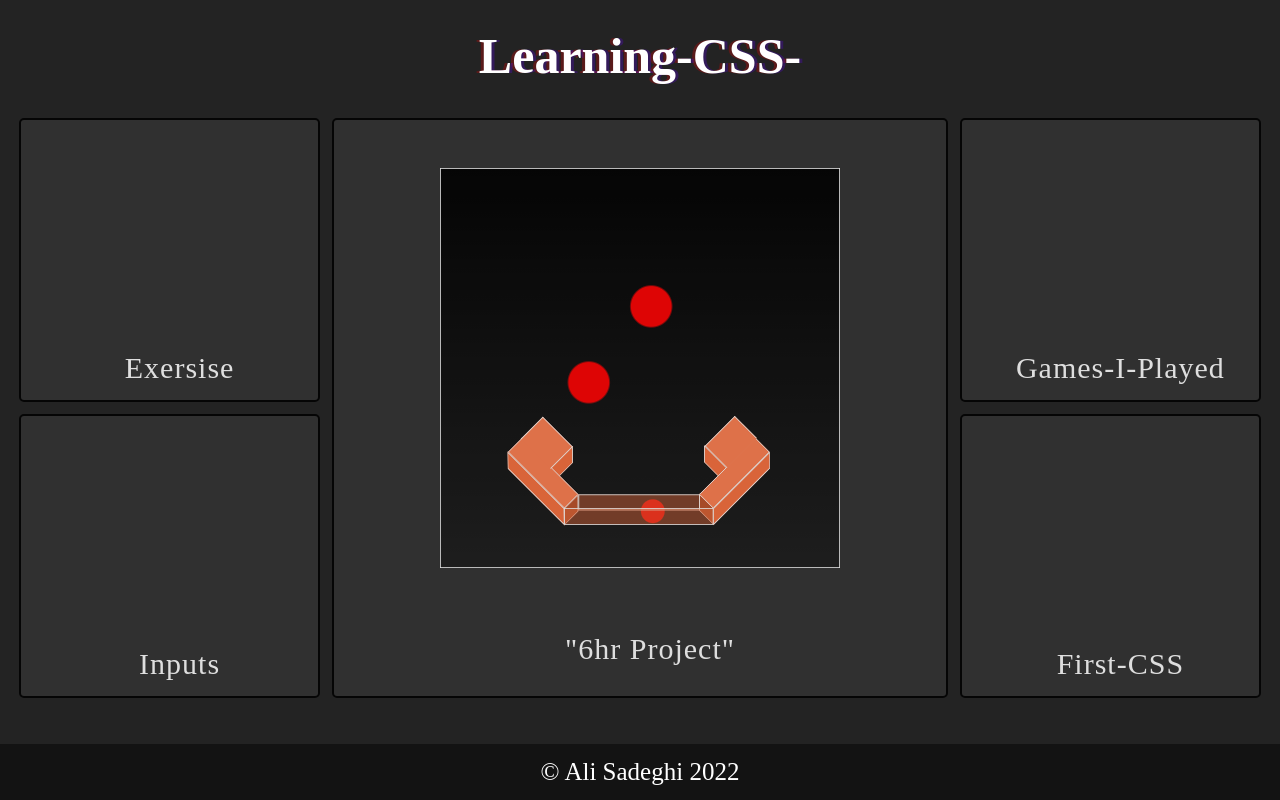
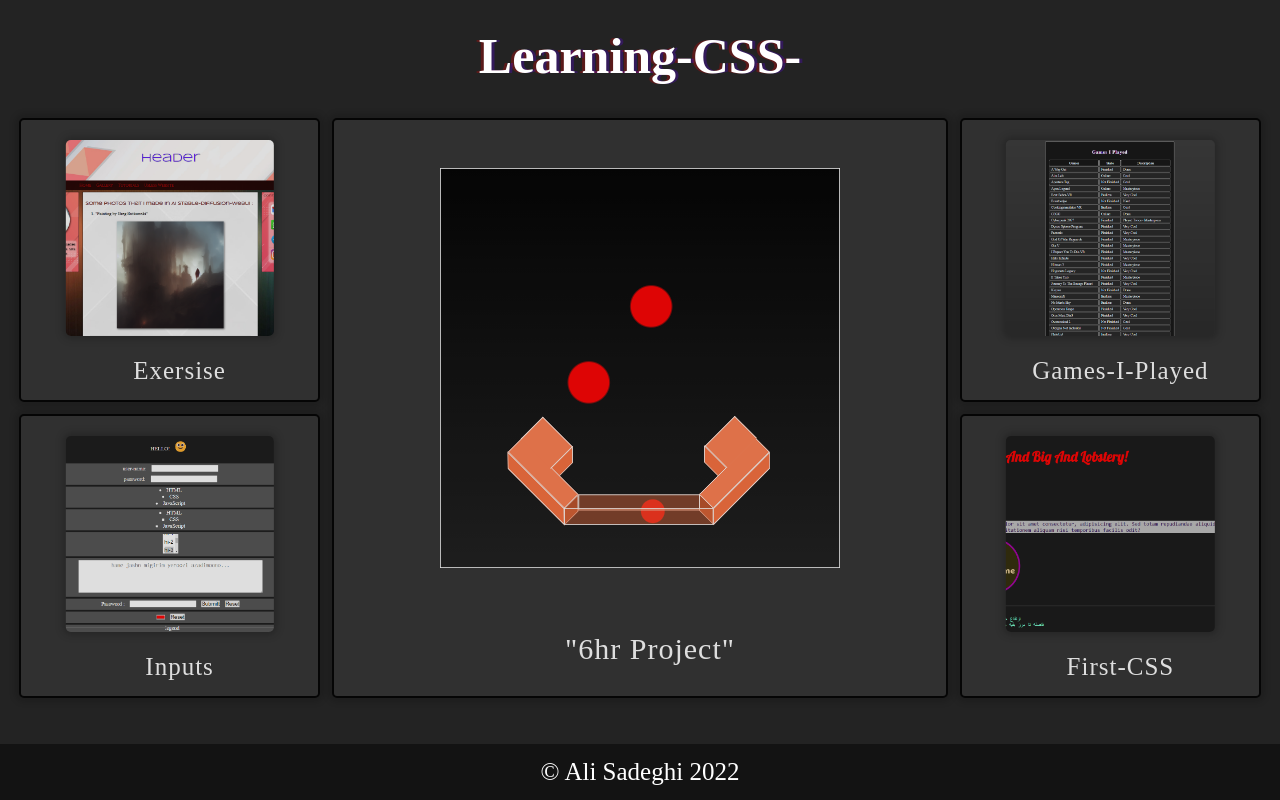
Before and after one commit to Ali-Sdg90/Learning-CSS-, a plain HTML site: page index.html in a window 1280 px wide. Drawn offline with Linux system fonts and the light colour scheme.

Commit message:
Finish gh-page hub

```diff
--- a/index.html
+++ b/index.html
@@ -49,8 +49,8 @@
                 <p>First-CSS</p>
             </a>
         </div>
-        <footer>
-            <a href="https://github.com/Ali-Sdg90">&copy; Ali Sadeghi 2022</a>
-        </footer>
+        <a href="https://github.com/Ali-Sdg90" class="footer" target="_blank"
+            >&copy; Ali Sadeghi 2022</a
+        >
     </body>
 </html>
--- a/style.css
+++ b/style.css
@@ -3,18 +3,24 @@
     margin: 0;
     box-sizing: border-box;
     font-size: 25px;
+    cursor: default;
 }
 
 body {
     background-color: #232323;
     color: white;
     width: 100%;
+    min-width: 900px;
     height: 100vh;
 }
 
 :root {
     --primary-color: coral;
     --secondary-color: rgb(249, 112, 62);
+}
+
+::selection {
+    background-color: transparent;
 }
 
 .pingpong {
@@ -28,6 +34,7 @@ body {
 
     transform: scale(0.8);
     top: -40px;
+    cursor: pointer;
 }
 .main-inf-platform {
     border: 1px solid rgb(255, 255, 255);
@@ -238,29 +245,56 @@ h1 {
 .Exersise {
     grid-area: Exersise;
 }
+.Exersise .section-img {
+    background: url("./images/img1.png") center/cover no-repeat;
+    width: 70%;
+    height: 70%;
+}
 
 .the6hr {
     grid-area: the6hr;
     /* width: 50vw; */
 }
-.the6hr .section-img {
+.section-img {
     position: absolute;
     left: 50%;
+    top: 42%;
+    /* border: 1px solid red; */
+    box-shadow: 0 0 7px 4px rgba(0, 0, 0, 0.201);
+    transform: translate(-50%, -50%);
+    border-radius: 5px;
+    cursor: pointer;
+}
+.the6hr .section-img {
+    box-shadow: none;
     top: 50%;
-    /* border: 1px solid red; */
-    transform: translate(-50%, -50%);
 }
 
 .GIP {
     grid-area: GIP;
 }
+.GIP .section-img {
+    background: url("./images/img2.png") center/cover no-repeat;
+    width: 70%;
+    height: 70%;
+}
 
 .Inputs {
     grid-area: Inputs;
 }
+.Inputs .section-img {
+    background: url("./images/img3.png") center/cover no-repeat;
+    width: 70%;
+    height: 70%;
+}
 
 .First-CSS {
     grid-area: First-CSS;
+}
+.First-CSS .section-img {
+    background: url("./images/img4.png") center/cover no-repeat;
+    width: 70%;
+    height: 70%;
 }
 
 .css-section {
@@ -269,40 +303,35 @@ h1 {
     border-radius: 5px;
     margin: 6px;
     opacity: 0.85;
-    transition: opacity 1.3s;
+    transition: opacity 1.3s, transform 0.15s;
+    box-shadow: 0 0 7px 4px rgba(0, 0, 0, 0.195);
 }
 
 .css-section:hover {
-    transition: opacity 0.2s;
+    transition: opacity 0.2s, transform 0.15s;
     opacity: 1;
+    transform: scale(1.005);
 }
 
 .css-section p {
     margin-top: 10px;
-    font-size: 30px;
     letter-spacing: 1px;
     position: absolute;
     bottom: 0;
     width: 100%;
     margin-bottom: 15px;
+    cursor: pointer;
 }
 
 .the6hr p {
     margin-bottom: 30px;
+    font-size: 30px;
+
 }
 
-footer {
+.footer {
     display: block;
     background-color: #131313;
-    /* line-height: 50px; */
     line-height: 7vh;
     text-align: center;
-    /* position: absolute;
-    width: 100%;
-    bottom: 0;
-    left: 0; */
 }
-
-footer a {
-    background-color: transparent;
-}
```
Also changed, not shown: images/img1.png (added), images/img2.png (added), images/img3.png (added), images/img4.png (added).
